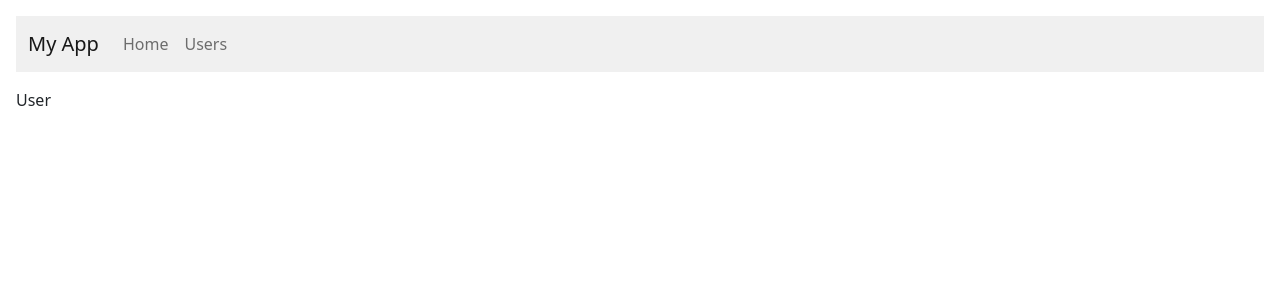
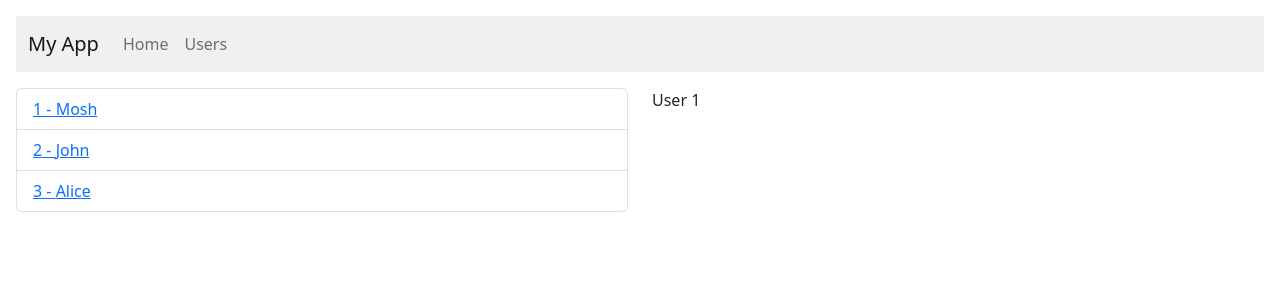
Before and after one commit to cagrisayir/react-app-to-refresh, a React (Vite) app: page /users/1 in a window 1280 px wide. Shown: the top 300 px of the page. Built offline with nearby package versions, Linux system fonts and the light colour scheme.

Commit message:
nested routes

```diff
--- /dev/null
+++ b/src/routing/UserDetail.tsx
@@ -0,0 +1,9 @@
+import { useParams } from 'react-router-dom';
+
+const UserDetail = () => {
+	const params = useParams();
+
+	return <p>User {params.id}</p>;
+};
+
+export default UserDetail;
--- a/src/routing/UserDetailPage.tsx
+++ /dev/null
@@ -1,9 +0,0 @@
-import { useParams } from 'react-router-dom';
-
-const UserDetailPage = () => {
-	const params = useParams();
-
-	return <p>User</p>;
-};
-
-export default UserDetailPage;
--- a/src/routing/UserList.tsx
+++ b/src/routing/UserList.tsx
@@ -10,7 +10,9 @@ const UserList = () => {
 		<ul className='list-group'>
 			{users.map(user => (
 				<li className='list-group-item' key={user.id}>
-					<Link to={`/users/${user.id}`}>{user.name}</Link>
+					<Link to={`/users/${user.id}`}>
+						{user.id} - {user.name}
+					</Link>
 				</li>
 			))}
 		</ul>
--- a/src/routing/UsersPage.tsx
+++ b/src/routing/UsersPage.tsx
@@ -1,5 +1,5 @@
-import React from 'react';
 import UserList from './UserList';
+import { Outlet } from 'react-router-dom';
 
 const UsersPage = () => {
 	return (
@@ -7,7 +7,9 @@ const UsersPage = () => {
 			<div className='col'>
 				<UserList />
 			</div>
-			<div className='col'></div>
+			<div className='col'>
+				<Outlet />
+			</div>
 		</div>
 	);
 };
```
Also changed, not shown: src/routing/routes.tsx (+9 -6 lines).
